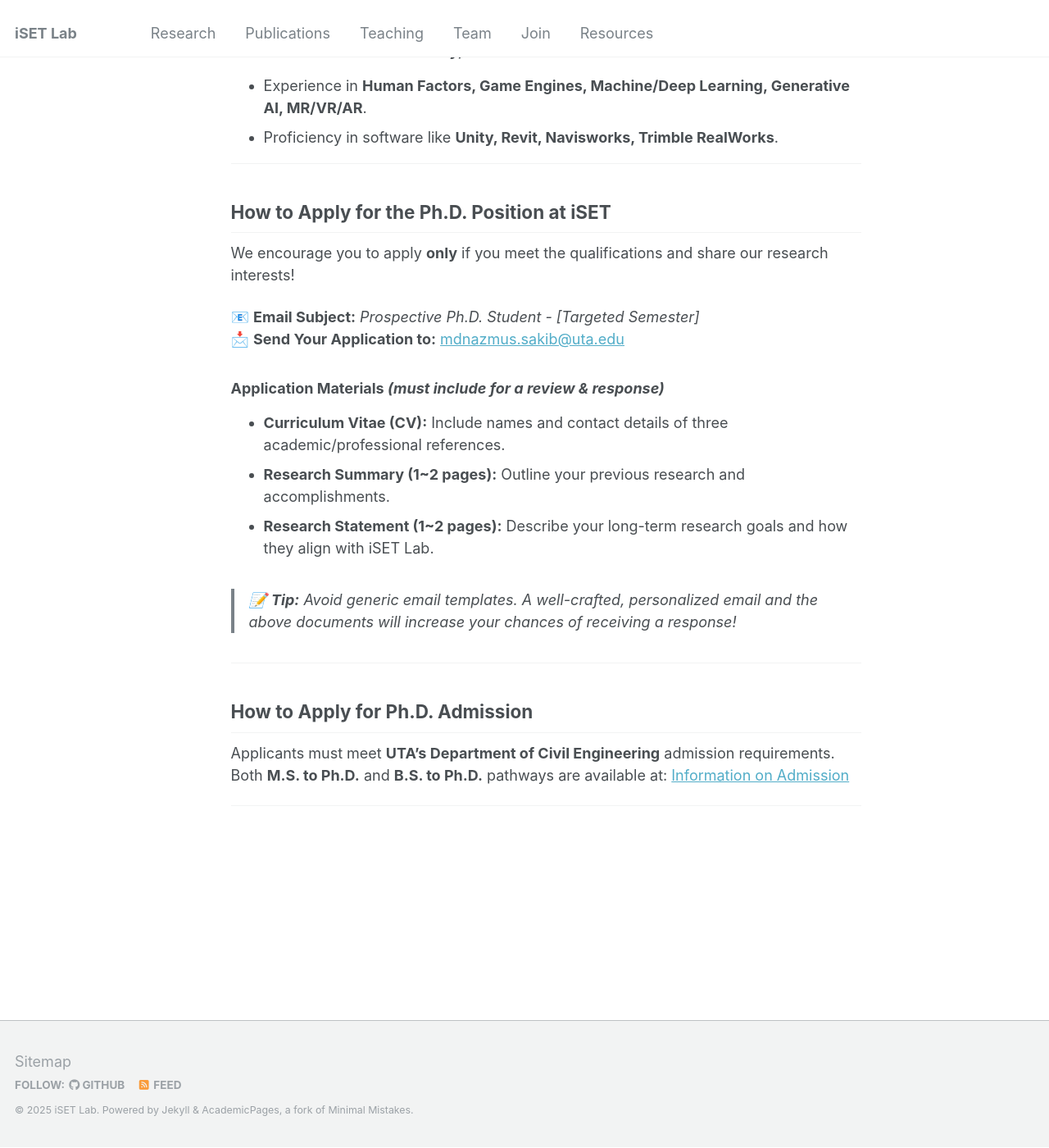
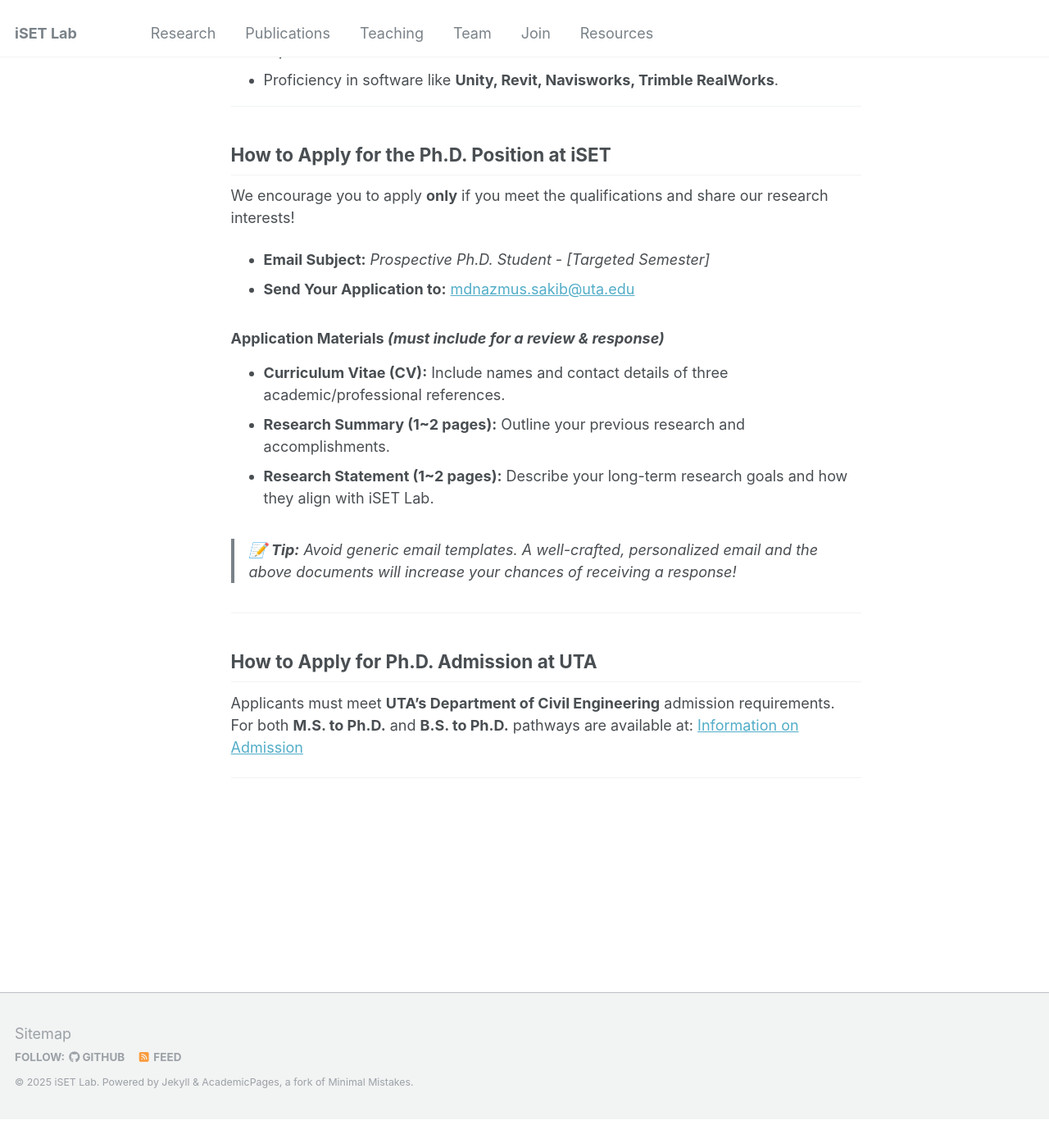
Before and after one commit to iSET-LAB/iSET-LAB.github.io, a Jekyll site: the page built from _pages/join.md, in a window 1280 px wide and 1400 px high, scrolled down 1158 px. Shown: the whole window at 82% size. Built offline with Jekyll 4.4.1, drawn with Linux system fonts in a browser that asks for light colours; our own code applies the rules of GitHub Pages for plain Markdown files; after the commit the page ends 2524 px from its top, so only the background shows below that; some of the changed text lies outside the part shown.

Commit message:
Update join.md

```diff
--- a/_pages/join.md
+++ b/_pages/join.md
@@ -5,9 +5,6 @@ author_profile: false
 redirect_from:
   - /md/
   - /markdown.html
----
-
----
 ---
 <div align="center">
   <h1><strong>Join The iSET Lab</strong></h1>
@@ -43,9 +40,8 @@ Ph.D. students will engage in cutting-edge research at the intersection of civil
 
 ## **How to Apply for the Ph.D. Position at iSET**
 We encourage you to apply **only** if you meet the qualifications and share our research interests!
-
-📧 **Email Subject:** *Prospective Ph.D. Student - [Targeted Semester]* <br>
-📩 **Send Your Application to:** [mdnazmus.sakib@uta.edu](mailto:mdnazmus.sakib@uta.edu)
+- **Email Subject:** *Prospective Ph.D. Student - [Targeted Semester]* <br>
+- **Send Your Application to:** [mdnazmus.sakib@uta.edu](mailto:mdnazmus.sakib@uta.edu)
 
 ### **Application Materials** *(must include for a review & response)*
 - **Curriculum Vitae (CV):** Include names and contact details of three academic/professional references.
@@ -56,7 +52,7 @@ We encourage you to apply **only** if you meet the qualifications and share our
 
 ---
 
-## **How to Apply for Ph.D. Admission**
-Applicants must meet **UTA’s Department of Civil Engineering** admission requirements. Both **M.S. to Ph.D.** and **B.S. to Ph.D.** pathways are available at: [Information on Admission](https://catalog.uta.edu/engineering/civil/graduate/#doctoraltext)
+## **How to Apply for Ph.D. Admission at UTA**
+Applicants must meet **UTA’s Department of Civil Engineering** admission requirements. For both **M.S. to Ph.D.** and **B.S. to Ph.D.** pathways are available at: [Information on Admission](https://catalog.uta.edu/engineering/civil/graduate/#doctoraltext)
 
 ---
```
Also changed, not shown: other parts of _pages/join.md (+1 -1 lines).
